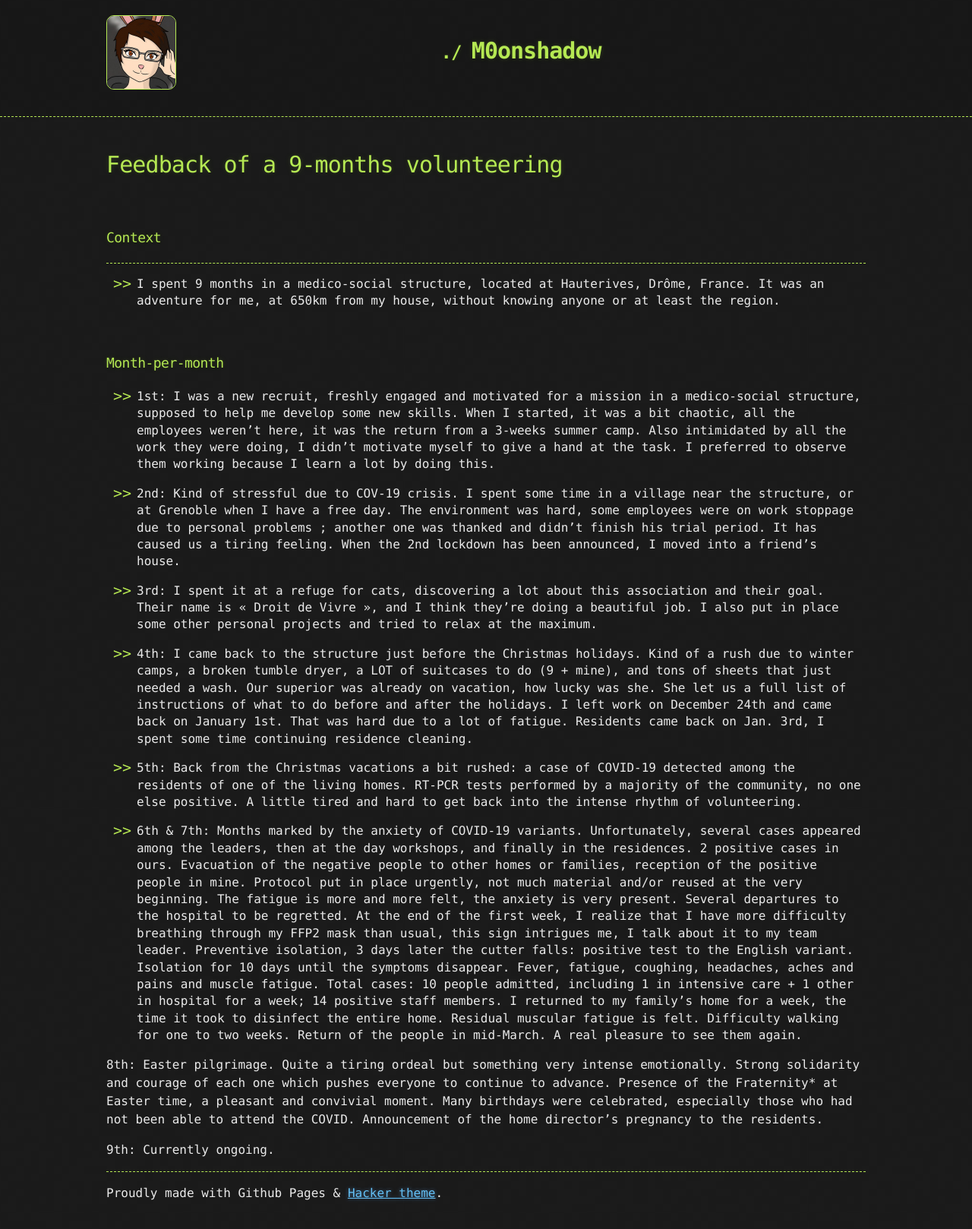
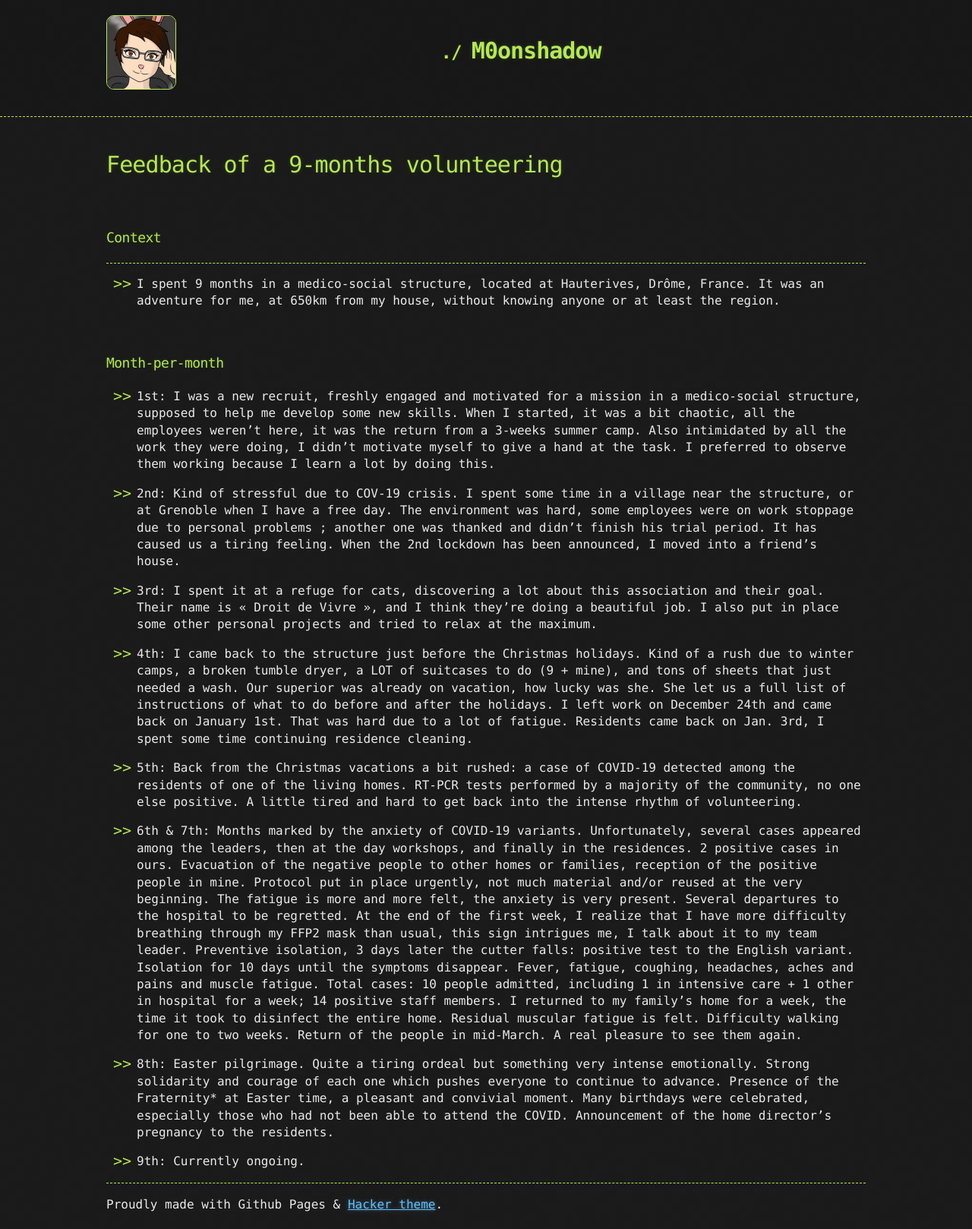
Before and after one commit to M0onshadow/M0onshadow.github.io, a Jekyll site: the page built from randstuff/feedback.md, in a window 1280 px wide. Shown: the whole page at 76% size. Built offline with Jekyll 4.4.1, drawn with Linux system fonts in a browser that asks for light colours; the repository's description, which GitHub fills in, is left out; our own code applies the rules of GitHub Pages for plain Markdown files.

```diff
--- a/randstuff/feedback.md
+++ b/randstuff/feedback.md
@@ -38,11 +38,11 @@ I returned to my family's home for a week, the time it took to disinfect the ent
 Return of the people in mid-March. A real pleasure to see them again.
 <br/>
 
-8th: Easter pilgrimage. Quite a tiring ordeal but something very intense emotionally. Strong solidarity and courage of each one which pushes everyone to continue to advance. Presence of the Fraternity* at Easter time, a pleasant and convivial moment.
+- 8th: Easter pilgrimage. Quite a tiring ordeal but something very intense emotionally. Strong solidarity and courage of each one which pushes everyone to continue to advance. Presence of the Fraternity* at Easter time, a pleasant and convivial moment.
 Many birthdays were celebrated, especially those who had not been able to attend the COVID. Announcement of the home director's pregnancy to the residents.
 <br/>
 
-9th: Currently ongoing.
+- 9th: Currently ongoing.
 <br/>
 
 
```
